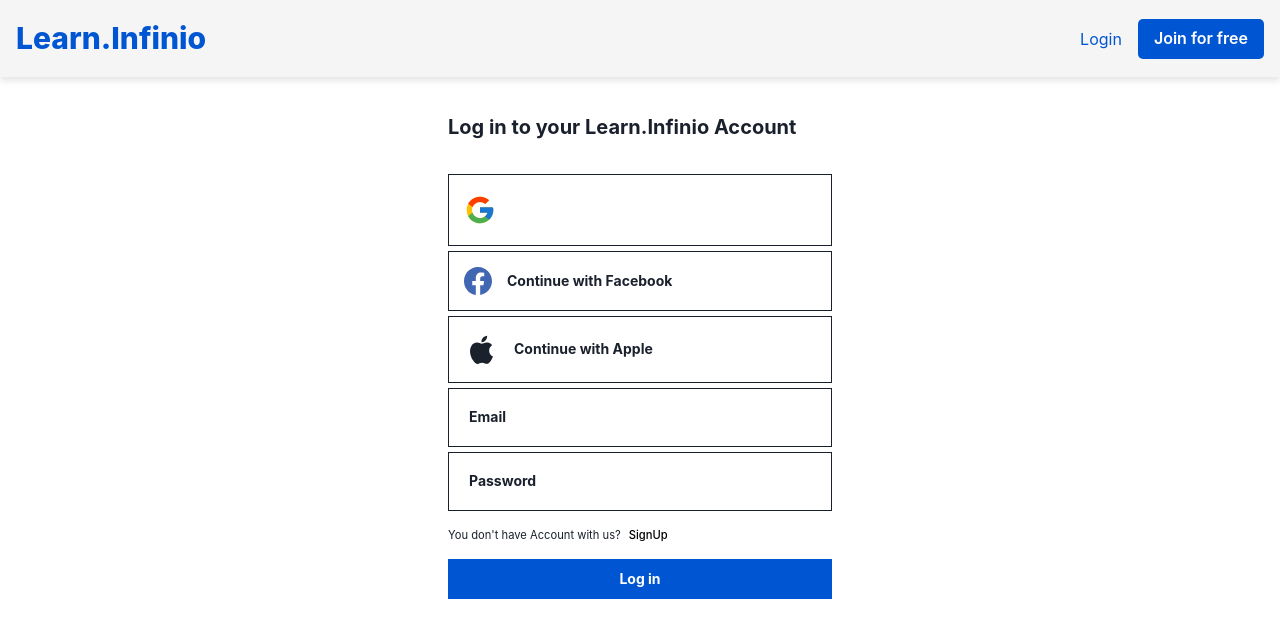
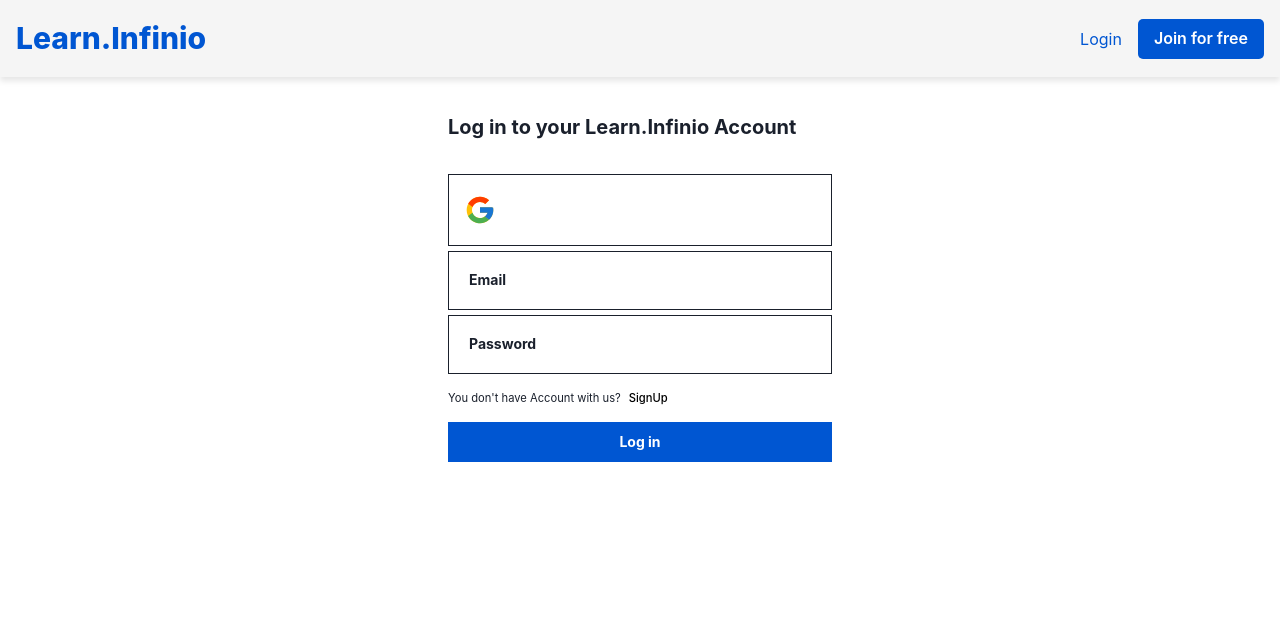
Before and after one commit to Shilpa-PJ/Lumos_website, a React (Create React App) app in the folder frontend/: page /login in a window 1280 px wide. Shown: the top 638 px of the page. Built offline with nearby package versions, Linux system fonts and the light colour scheme; a web font is replaced by a local one.

Commit message:
update login.jsx

```diff
--- a/frontend/src/components/LogIn.jsx
+++ b/frontend/src/components/LogIn.jsx
@@ -126,23 +126,23 @@
               <GoogleAuth />
             </Flex>
             {/* facebook bar     */}
-            <Flex border="1px solid" p="15px" align="center" m="5px 0">
+            {/* <Flex border="1px solid" p="15px" align="center" m="5px 0">
               <Box>
                 <BsFacebook size="28px" color="#4267B2" />
               </Box>
               <Box ml="15px">
                 <Heading size="xs">Continue with Facebook</Heading>
               </Box>
-            </Flex>
+            </Flex> */}
             {/* apple bar  */}
-            <Flex border="1px solid" p="15px" align="center" m="5px 0">
+            {/* <Flex border="1px solid" p="15px" align="center" m="5px 0">
               <Box>
                 <DiApple size="35px" />
               </Box>
               <Box ml="15px">
                 <Heading size="xs">Continue with Apple</Heading>
               </Box>
-            </Flex>
+            </Flex> */}
             {/* email  */}
             <Box
               border="1px solid"
```
